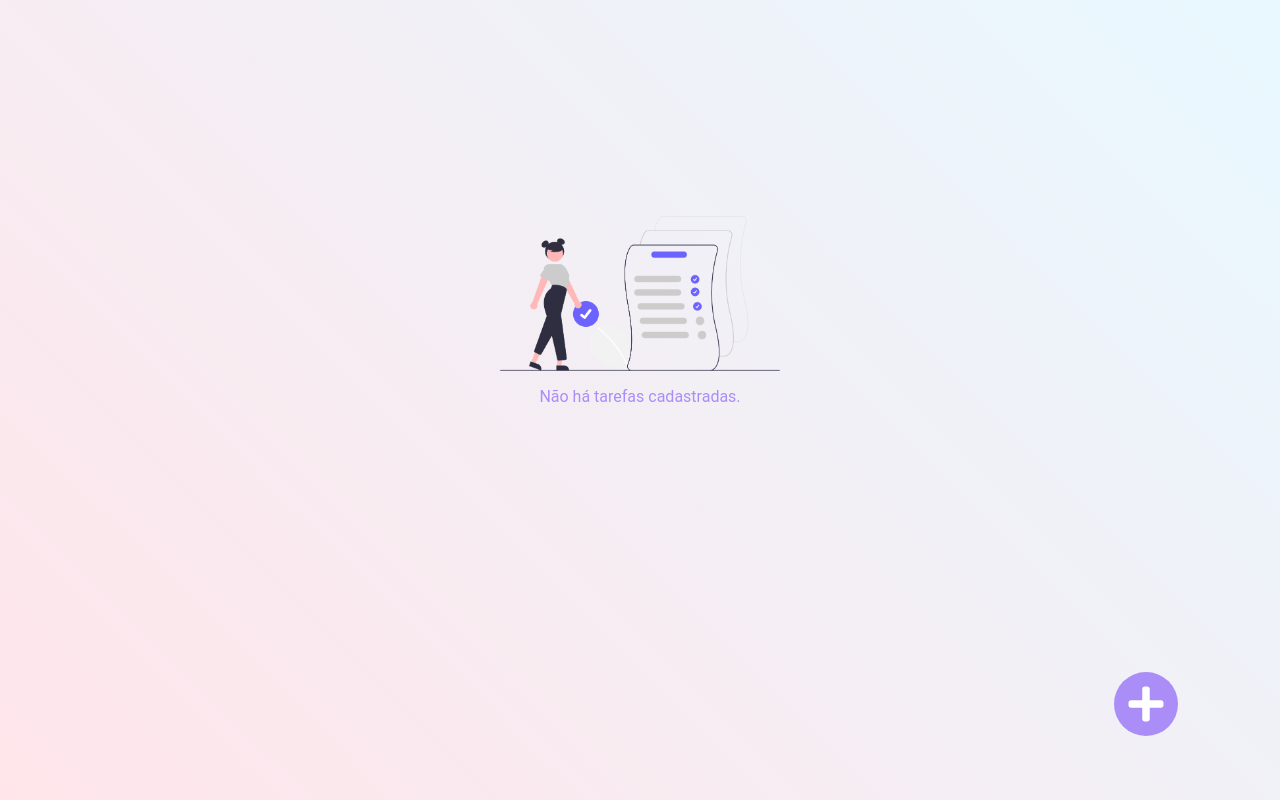
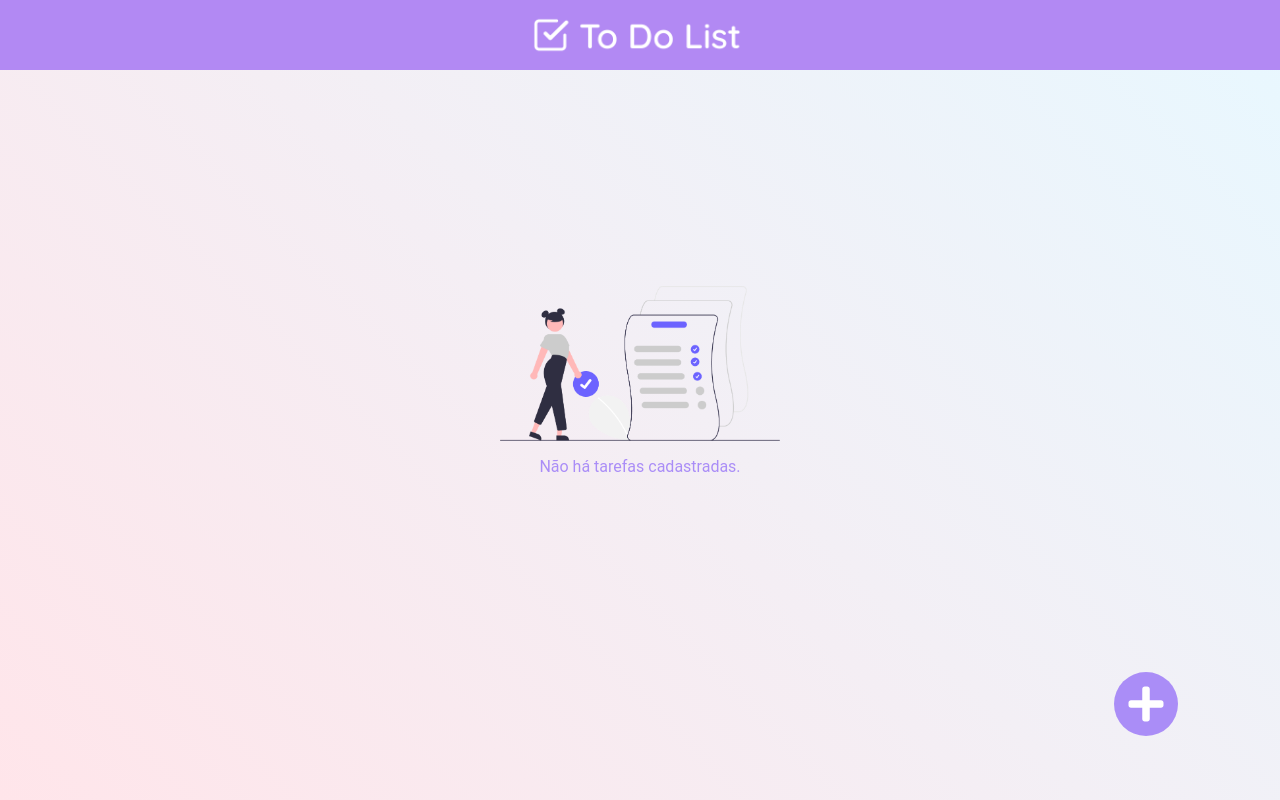
Before and after one commit to raqueltsato/to-do-list-app, a React (Vite) app: page / in a window 1280 px wide. Built offline with nearby package versions, Linux system fonts and the light colour scheme.

Commit message:
style: add header on home

```diff
--- a/src/screens/Home/index.tsx
+++ b/src/screens/Home/index.tsx
@@ -1,9 +1,10 @@
 import { useContext } from "react";
 import AddButton from "../../components/AddButton";
 import { ToDoModal } from "../../components/ToDoForm";
-import { Background, ButtonContainer, Container } from "./styles";
+import { Background, ButtonContainer, Container, Header } from "./styles";
 import { ToDoList } from "../../components/ToDoList";
 import { ToDoContext } from "../../contexts/toDoContext";
+import todolist from "../../assets/todolist.png";
 
 const Home = (): React.ReactNode => {
   const { modal, toggleModal } = useContext(ToDoContext);
@@ -11,6 +12,9 @@ const Home = (): React.ReactNode => {
   return (
     <>
       <Background />
+      <Header>
+        <img src={todolist} height="55%" />
+      </Header>
       <Container>
         <ToDoList />
         <ToDoModal isOpen={modal.isOpen} />
--- a/src/screens/Home/styles.ts
+++ b/src/screens/Home/styles.ts
@@ -17,6 +17,17 @@ export const Container = styled.div`
   width: 100%;
 `;
 
+export const Header = styled.div`
+  ${({ theme: { colors } }) => `
+    background-color: ${colors.purpleDark};
+    `}
+  display: flex;
+  justify-content: center;
+  align-items: center;
+  width: 100%;
+  height: 70px;
+`;
+
 export const ButtonContainer = styled.div`
   position: fixed;
   right: 8%;
```
Also changed, not shown: src/assets/todolist.png (added).
